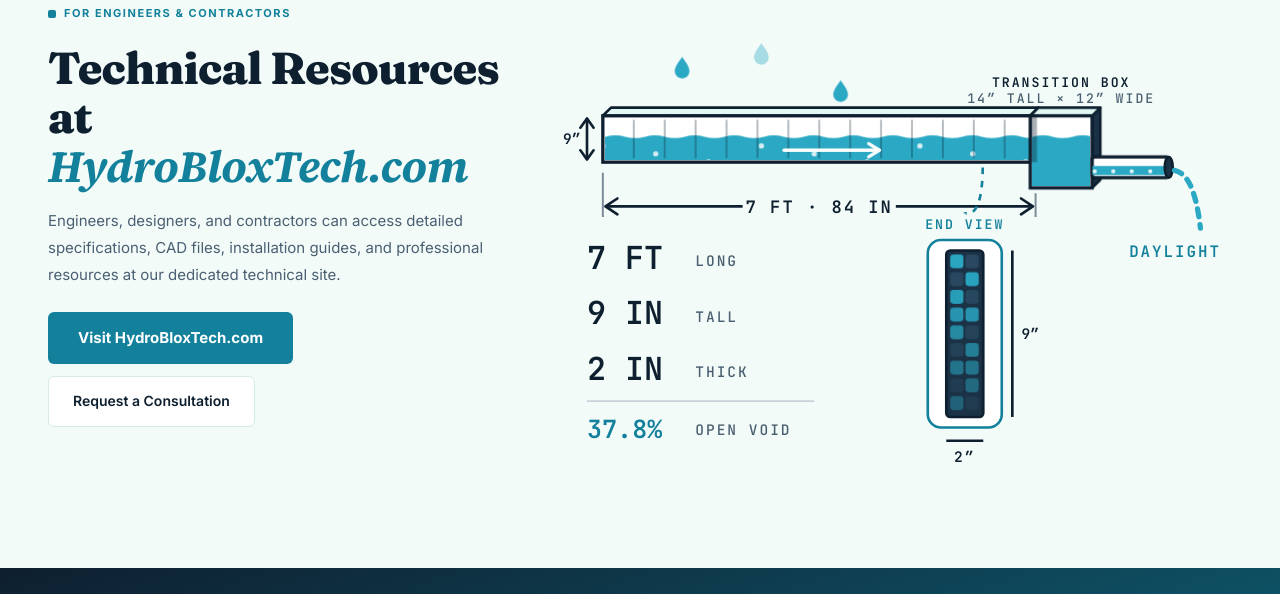
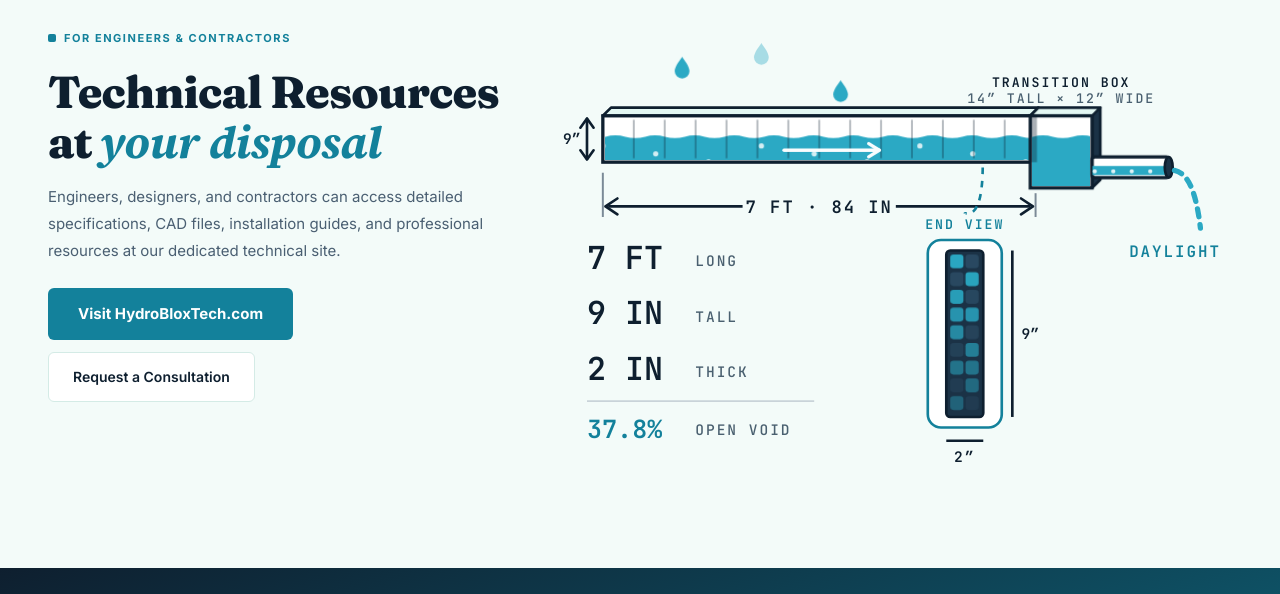
Before and after one commit to AnthonyPeach/HydroBlox, a plain HTML site: page about.html in a window 1280 px wide. Shown: the part 2888-3482 px from the top of the page. Drawn offline with Linux system fonts and the light colour scheme.

Commit message:
About: heading now reads Technical Resources at your disposal
Co-Authored-By: Claude Opus 5.5 <noreply@anthropic.com>

```diff
--- a/about.html
+++ b/about.html
@@ -144,7 +144,7 @@
  <div class="inner tech-split" style="display:grid;grid-template-columns:1fr 1.5fr;gap:48px;align-items:center">
  <div>
  <div class="section-label reveal">For Engineers &amp; Contractors</div>
- <h2 class="serif-h2 reveal">Technical Resources at <em>HydroBloxTech.com</em></h2>
+ <h2 class="serif-h2 reveal">Technical Resources at <em>your disposal</em></h2>
  <p class="body-text reveal">Engineers, designers, and contractors can access detailed specifications, CAD files, installation guides, and professional resources at our dedicated technical site.</p>
  <div style="display:flex;gap:12px;flex-wrap:wrap;margin-top:24px" class="reveal">
  <a href="https://www.hydrobloxtech.com" target="_blank" class="btn-sky">Visit HydroBloxTech.com</a>
```
